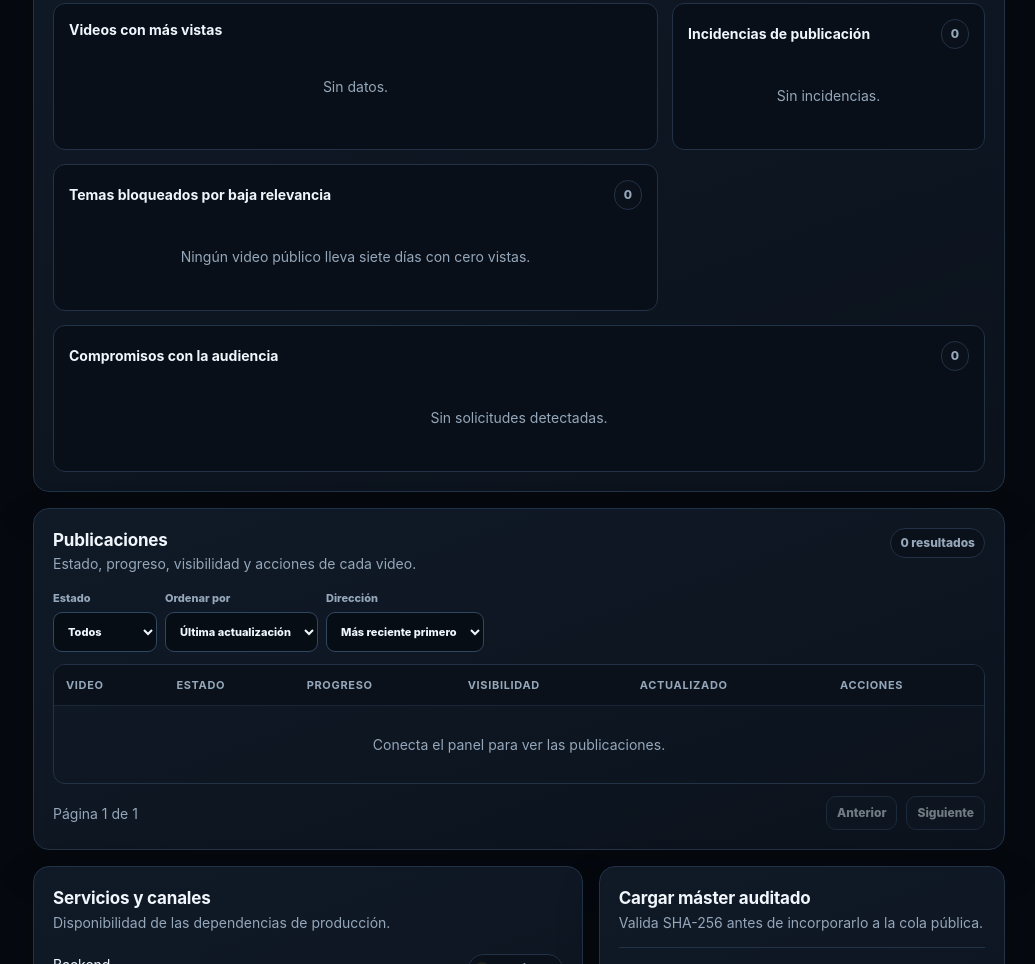
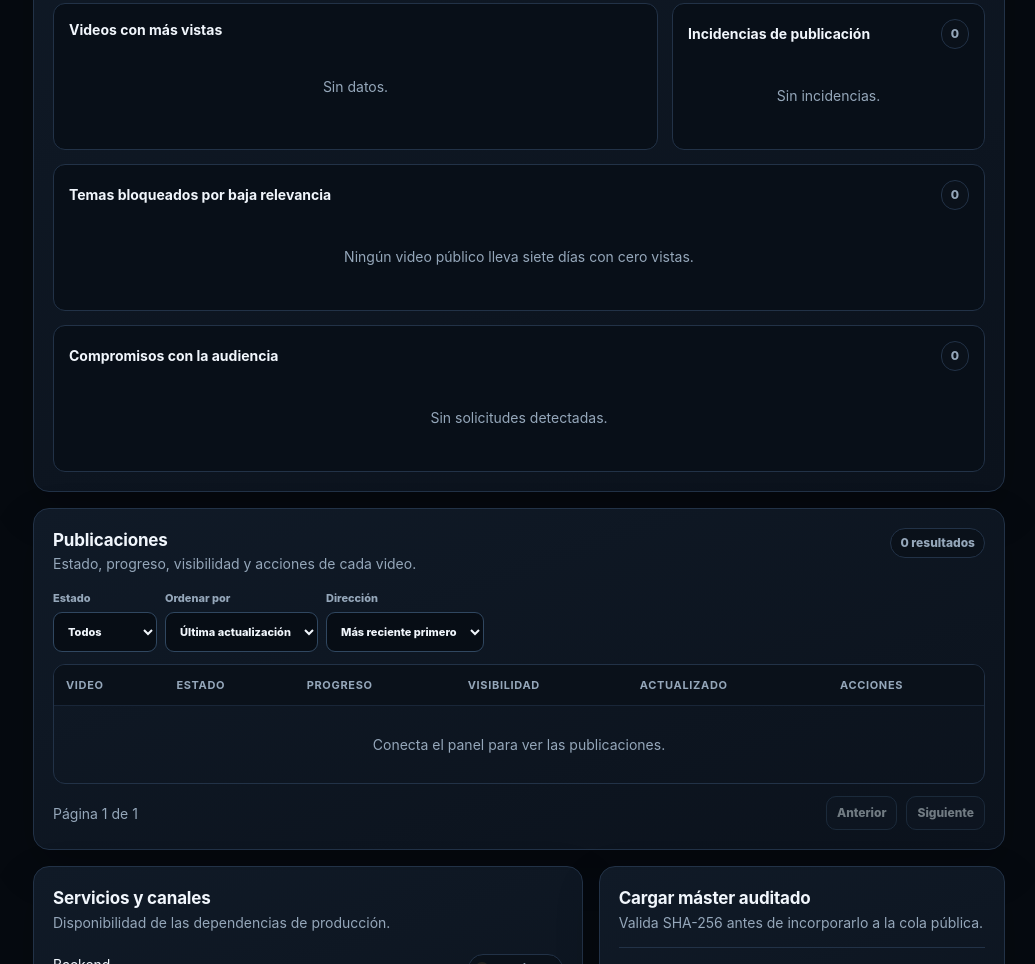
Before and after one commit to luis-alberto-sanchez-arenas/automationopsai-video-resources, a website: page deploy/creator-os/public/index.html in a window 1280 px wide. Shown: the part 1082-2046 px from the top of the page, without its empty margins (245-1280 px from the left). Drawn offline with Linux system fonts and the light colour scheme.

Commit message:
Style relevance exclusions in analytics dashboard

```diff
--- a/deploy/creator-os/public/dashboard-analytics.css
+++ b/deploy/creator-os/public/dashboard-analytics.css
@@ -15,7 +15,7 @@
 .metric{text-align:right}.metric b,.metric small{display:block}.metric small{color:var(--muted);font-size:10px;text-transform:uppercase}
 .incident{padding:11px 0;border-bottom:1px solid #182536}.incident:last-child{border-bottom:0}.incident-top{display:flex;justify-content:space-between;gap:10px;align-items:flex-start}.incident b{display:block}.incident p{margin:5px 0;color:#ffabb7;font-size:12px;overflow-wrap:anywhere}.incident-meta{color:var(--muted);font-size:11px}
 .analytics-note{margin-top:10px;padding:10px;border:1px solid #6a5527;border-radius:9px;background:#201a0e;color:#d9c89d;font-size:12px}
-.commitments{grid-column:1/-1}.commitment{display:grid;grid-template-columns:minmax(0,1fr) auto;gap:12px;align-items:center;padding:11px 0;border-bottom:1px solid #182536}.commitment:last-child{border-bottom:0}.commitment b,.commitment small{display:block}.commitment small{margin-top:3px;color:var(--muted)}.commitment-state{padding:5px 8px;border:1px solid currentColor;border-radius:999px;color:var(--amber);font-size:11px;font-weight:850}.commitment-state.fulfilled{color:var(--green)}
+.stale-topics,.commitments{grid-column:1/-1}.stale-topic{display:flex;justify-content:space-between;gap:16px;padding:9px 0;border-bottom:1px solid #182536}.stale-topic:last-child{border-bottom:0}.stale-topic a{color:var(--text);font-weight:700;text-decoration:none}.stale-topic a:hover{color:var(--cyan)}.stale-topic span{color:var(--amber);font-size:11px;text-align:right}.commitment{display:grid;grid-template-columns:minmax(0,1fr) auto;gap:12px;align-items:center;padding:11px 0;border-bottom:1px solid #182536}.commitment:last-child{border-bottom:0}.commitment b,.commitment small{display:block}.commitment small{margin-top:3px;color:var(--muted)}.commitment-state{padding:5px 8px;border:1px solid currentColor;border-radius:999px;color:var(--amber);font-size:11px;font-weight:850}.commitment-state.fulfilled{color:var(--green)}
 @media(max-width:1200px){.insights-grid{grid-template-columns:repeat(3,1fr)}.analytics-body{grid-template-columns:1fr}}
-@media(max-width:700px){.insights-head{display:block}.insights-actions{margin-top:10px}.insights-grid{grid-template-columns:1fr 1fr}.video-rank{grid-template-columns:24px minmax(0,1fr) auto}.video-rank .metric:nth-last-child(n+2){display:none}}
+@media(max-width:700px){.insights-head{display:block}.insights-actions{margin-top:10px}.insights-grid{grid-template-columns:1fr 1fr}.video-rank{grid-template-columns:24px minmax(0,1fr) auto}.video-rank .metric:nth-last-child(n+2){display:none}.stale-topic{display:block}.stale-topic span{display:block;margin-top:4px;text-align:left}}
 @media(max-width:390px){.insights-grid{grid-template-columns:1fr}}
```
